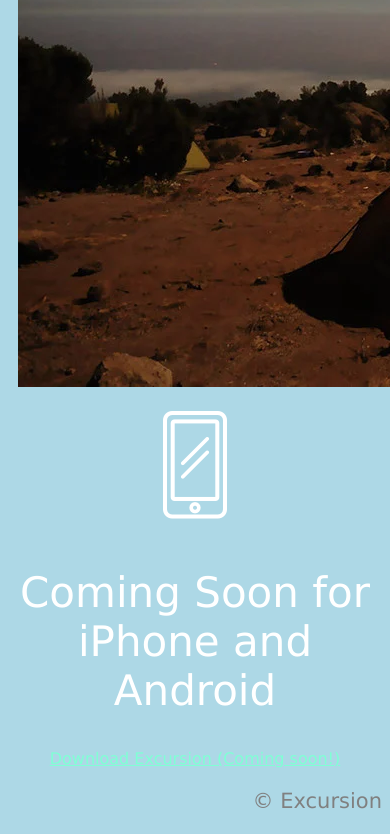
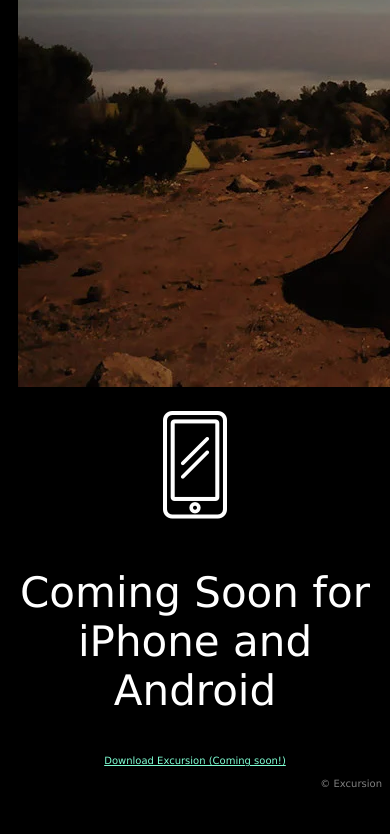
Before and after one commit to TheNuggitMan/excursionlandingpage, a plain HTML site: page index.html in a window 390 px wide. Shown: the part 883-1717 px from the top of the page. After the commit the page ends 1682 px from the top, so only its background shows below. Drawn offline with Linux system fonts and the light colour scheme.

Commit message:
fixed media query for max width 1000

```diff
--- a/resources/css/style.css
+++ b/resources/css/style.css
@@ -26,8 +26,8 @@ img {
 footer p {
     text-align: right;
 }
-@media (max-width: 600px) {
-  body {
-    background-color: lightblue;
+@media only screen and (max-width: 1000px) {
+  a, footer p {
+    font-size: 10px;
   }
 }
```
